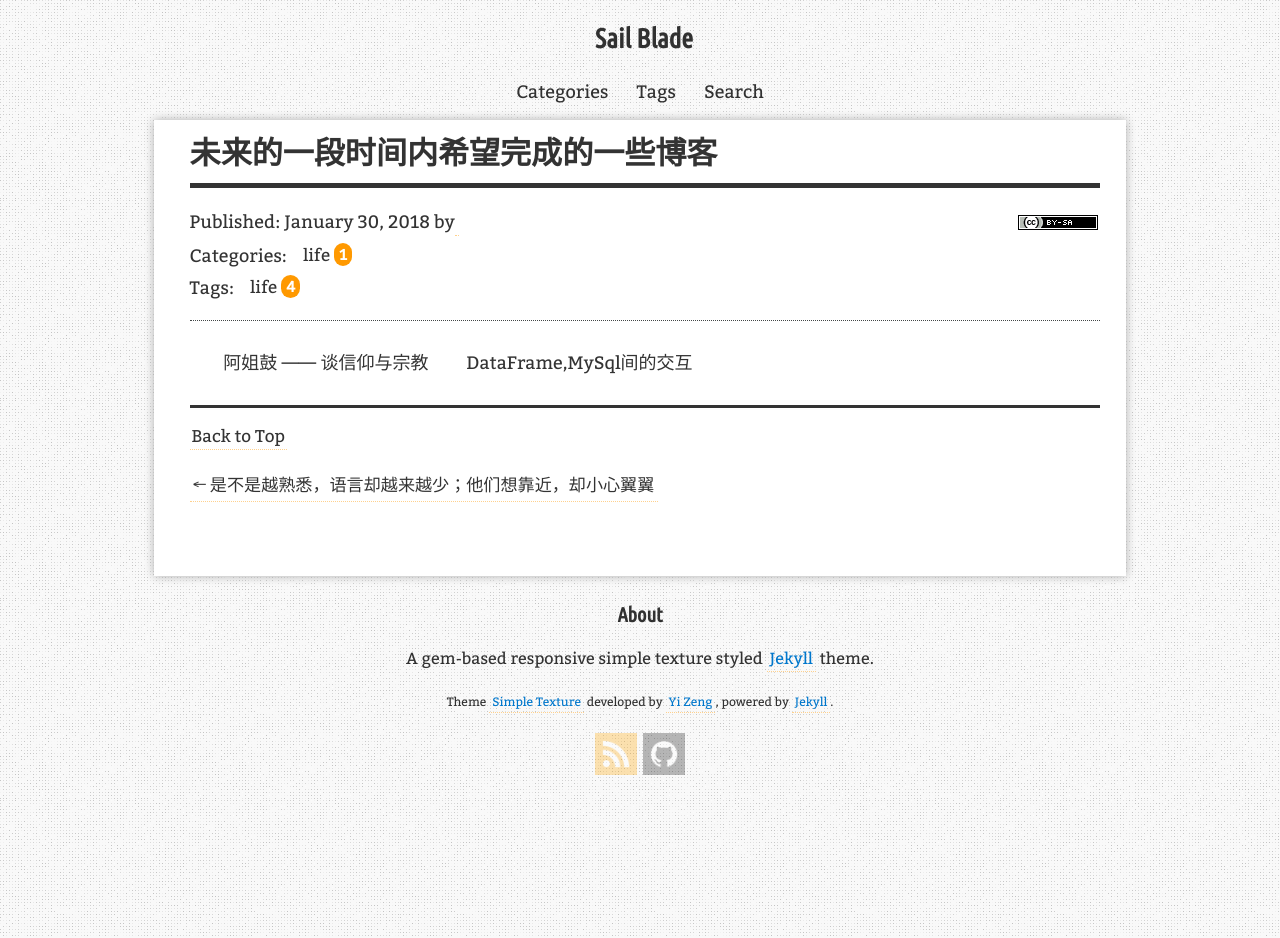
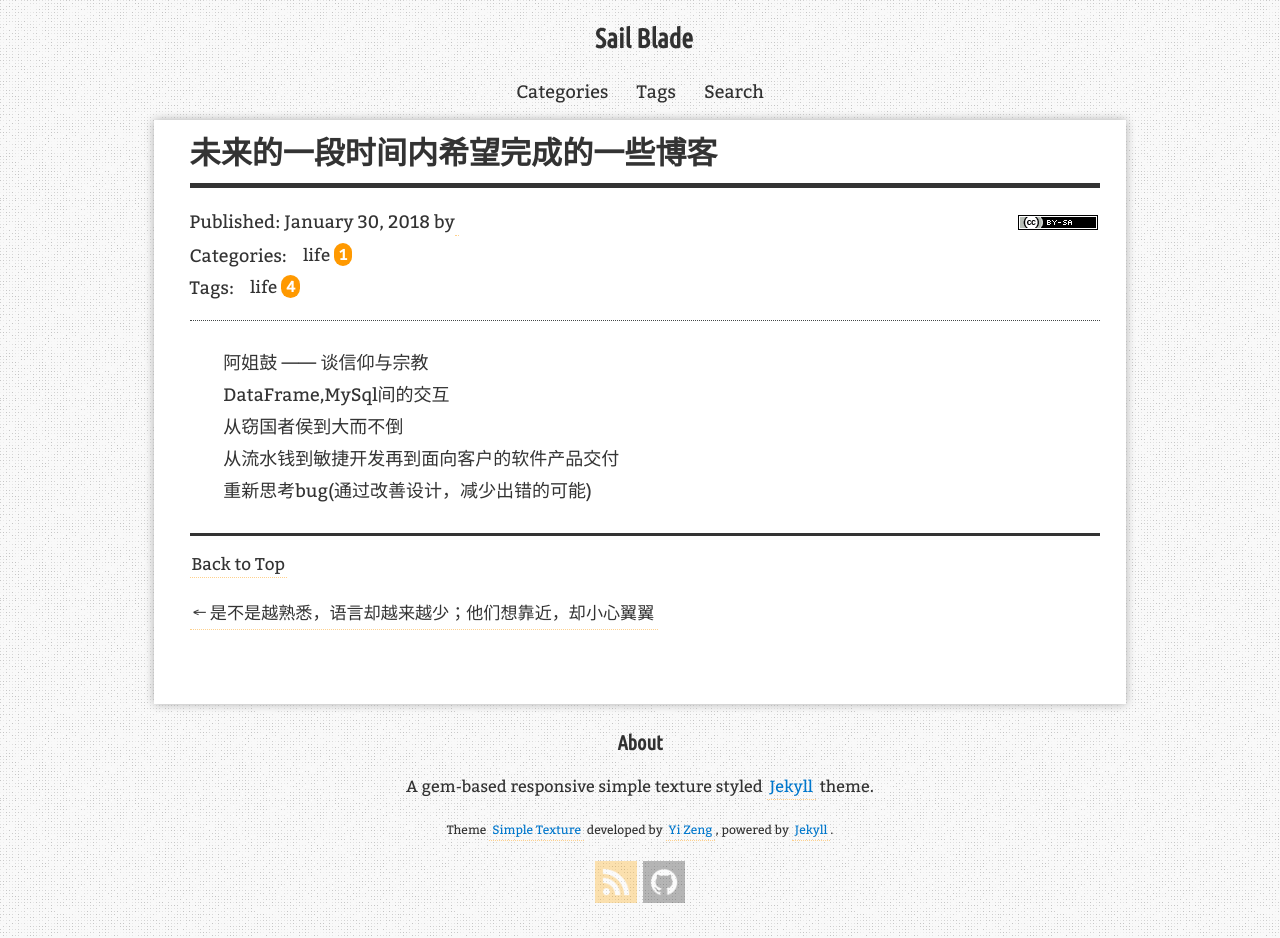
Before and after one commit to SailBlade/sailblade.github.io, a Jekyll site: the page built from _posts/2018-01-30-TodoSomething.md, in a window 1280 px wide. Built offline with Jekyll 4.4.1, drawn with Linux system fonts in a browser that asks for light colours; nearby versions of some CDN libraries; comment, search, counter and statistics services are not loaded.

Commit message:
增加一些后续想写的心得

```diff
--- a/_posts/2018-01-30-TodoSomething.md
+++ b/_posts/2018-01-30-TodoSomething.md
@@ -9,3 +9,6 @@ redirect_from:
 ---
 &emsp;&emsp;阿姐鼓 —— 谈信仰与宗教
 &emsp;&emsp;DataFrame,MySql间的交互
+&emsp;&emsp;从窃国者侯到大而不倒
+&emsp;&emsp;从流水钱到敏捷开发再到面向客户的软件产品交付
+&emsp;&emsp;重新思考bug(通过改善设计，减少出错的可能)
```
